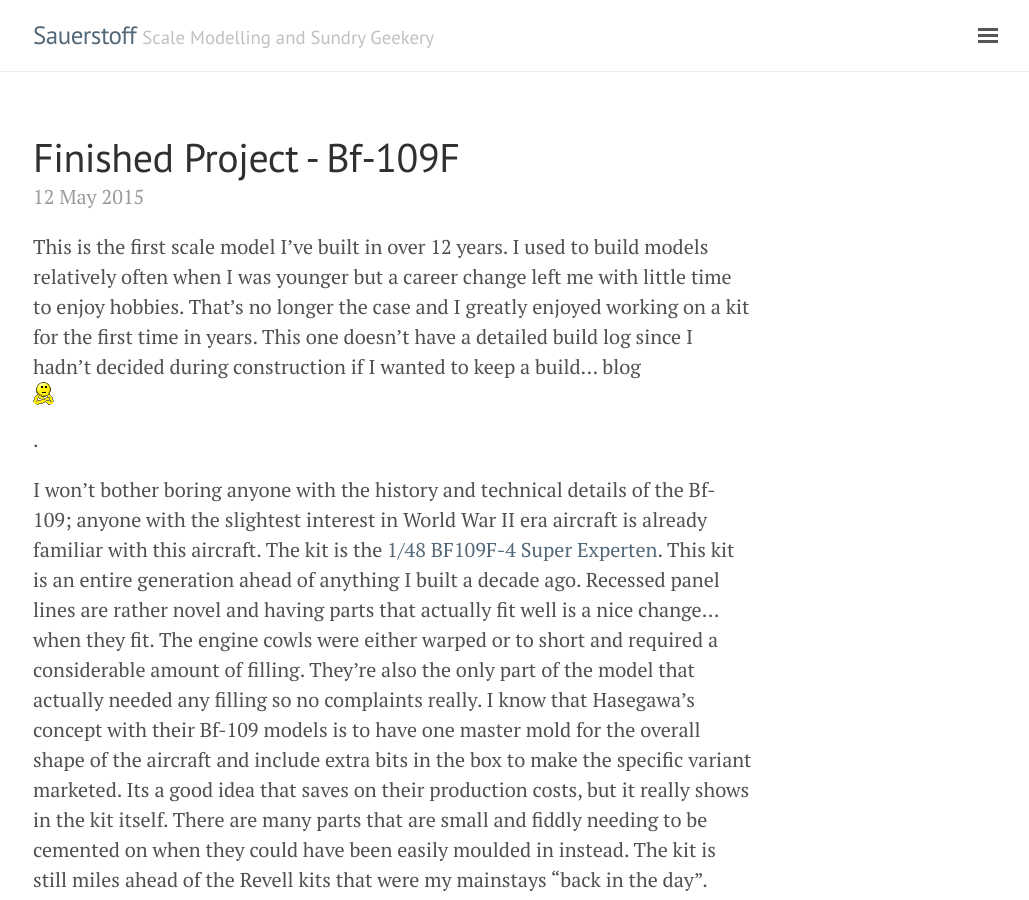
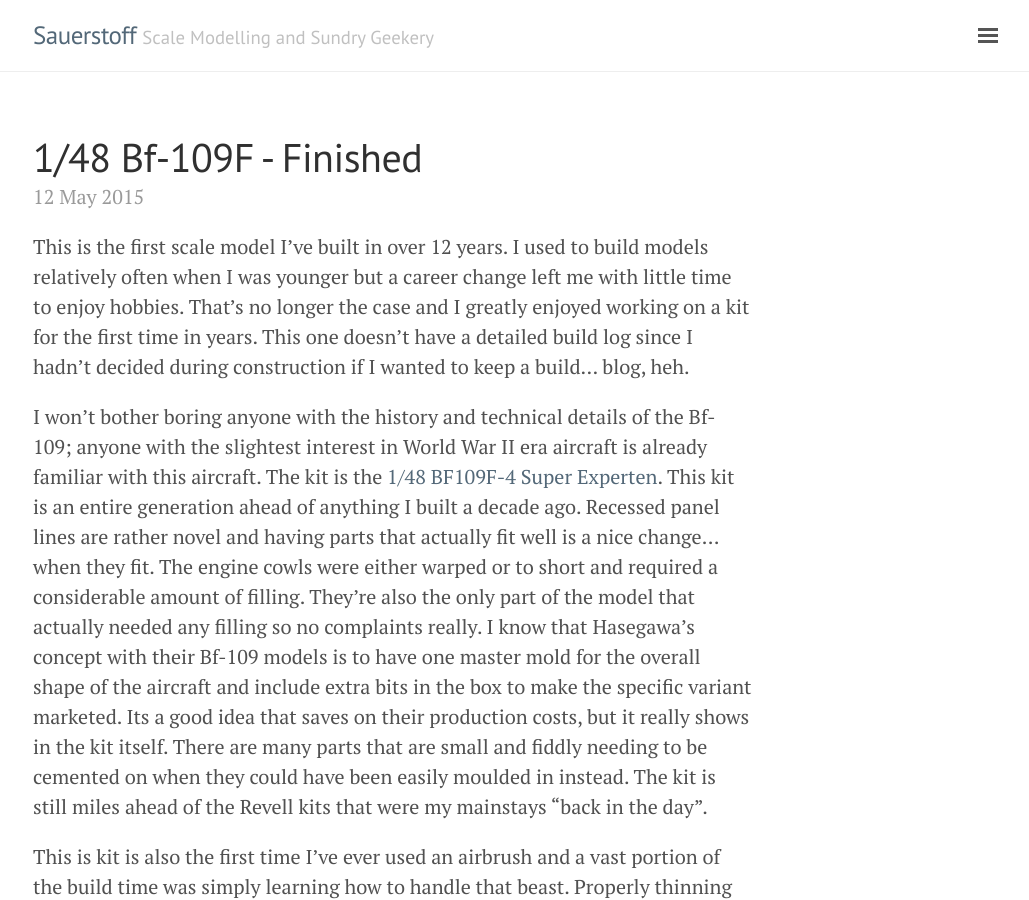
Before and after one commit to DerekSauer/DerekSauer.github.io, a Jekyll site: the page built from _posts/2015-05-12-bf109f-finished.md, in a window 1280 px wide and 900 px high. Shown: the whole window, without its empty margins (247-1276 px from the left). Built offline with Jekyll 4.4.1, drawn with Linux system fonts in a browser that asks for light colours; some of the changed lines change nothing that is shown.

Commit message:
Tidy up Bf-109F post.

```diff
--- a/_posts/2015-05-12-bf109f-finished.md
+++ b/_posts/2015-05-12-bf109f-finished.md
@@ -1,9 +1,9 @@
 ---
-title: Finished Project - Bf-109F
+title: 1/48 Bf-109F - Finished
 layout: post
 ---
 
-This is the first scale model I've built in over 12 years. I used to build models relatively often when I was younger but a career change left me with little time to enjoy hobbies. That's no longer the case and I greatly enjoyed working on a kit for the first time in years. This one doesn't have a detailed build log since I hadn't decided during construction if I wanted to keep a build... blog ![:colbert:]({{ site.url }}/images/emotes/emot-colbert.gif).
+This is the first scale model I've built in over 12 years. I used to build models relatively often when I was younger but a career change left me with little time to enjoy hobbies. That's no longer the case and I greatly enjoyed working on a kit for the first time in years. This one doesn't have a detailed build log since I hadn't decided during construction if I wanted to keep a build... blog, heh.
 
 I won't bother boring anyone with the history and technical details of the Bf-109; anyone with the slightest interest in World War II era aircraft is already familiar with this aircraft. The kit is the [1/48 BF109F-4 Super Experten](http://www.hasegawausa.com/product-pages/hsgs7379.html). This kit is an entire generation ahead of anything I built a decade ago. Recessed panel lines are rather novel and having parts that actually fit well is a nice change... when they fit. The engine cowls were either warped or to short and required a considerable amount of filling. They're also the only part of the model that actually needed any filling so no complaints really. I know that Hasegawa's concept with their Bf-109 models is to have one master mold for the overall shape of the aircraft and include extra bits in the box to make the specific variant marketed. Its a good idea that saves on their production costs, but it really shows in the kit itself. There are many parts that are small and fiddly needing to be cemented on when they could have been easily moulded in instead. The kit is still miles ahead of the Revell kits that were my mainstays "back in the day".
 
@@ -13,9 +13,9 @@ This is kit is also the first time I've ever used an airbrush and a vast portion
 
 While the entire build was a huge learning experience and involved many frustrations I enjoyed the process immensely and the bird doesn't look to bad either.
 
+![Bf-109F Right Quarter View]({{ site.url }}/images/bf109f/rightquarter.jpg)
+
 ![Bf-109F Left Quarter View]({{ site.url }}/images/bf109f/leftquarter.jpg)
-
-![Bf-109F Right Quarter View]({{ site.url }}/images/bf109f/rightquarter.jpg)
 
 ![Bf-109F Bottom View]({{ site.url }}/images/bf109f/bottom.jpg)
 
```
